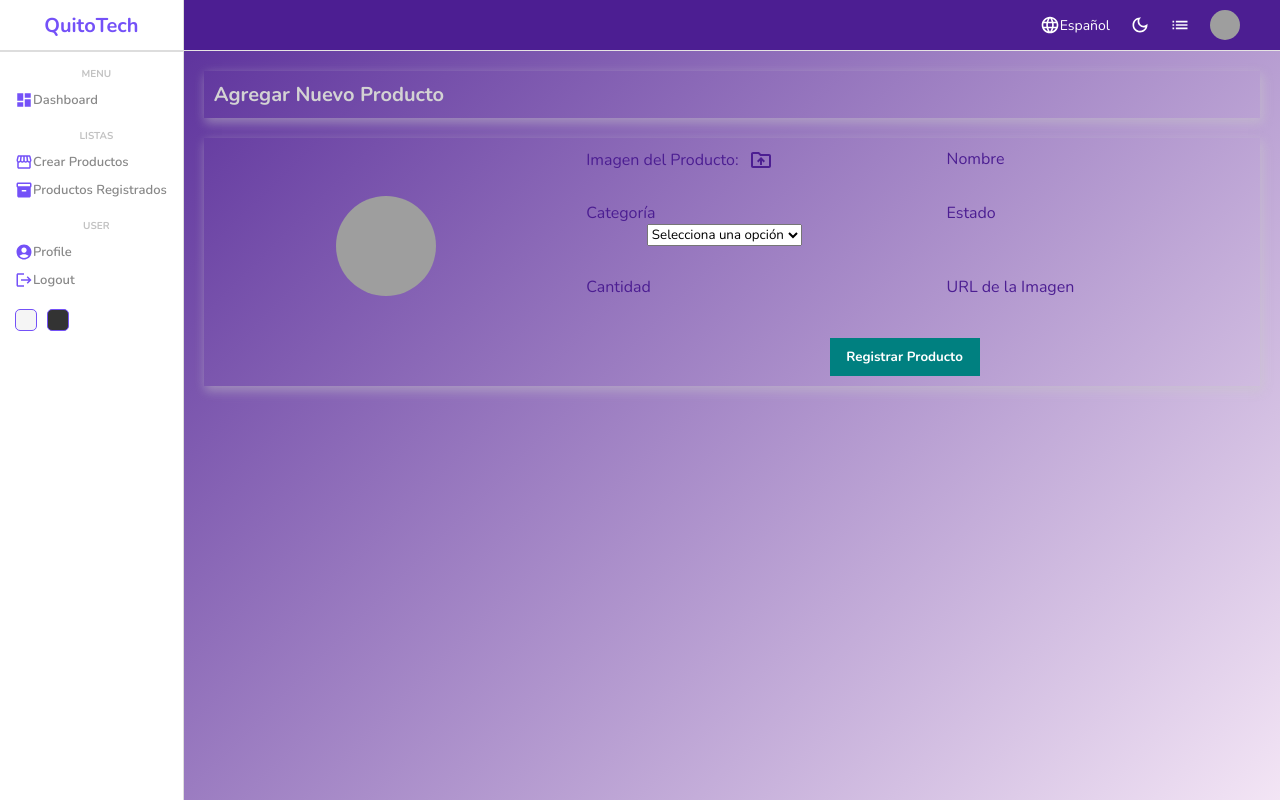
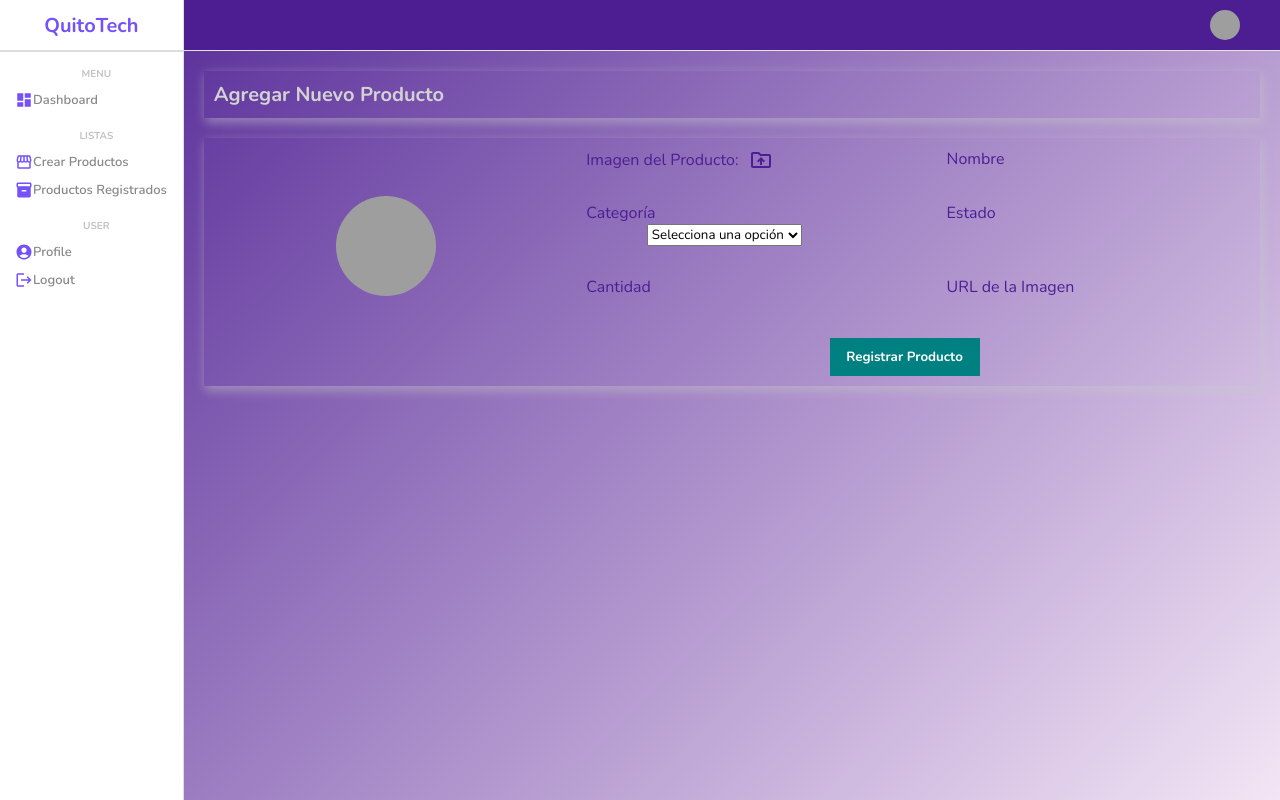
Before and after one commit to Kr-luis/Frontend-Propietario, a React (Vite) app: page /productos/add in a window 1280 px wide. Built offline with nearby package versions, Linux system fonts and the light colour scheme; grey boxes are pictures that could not be loaded.

Commit message:
evitar bug

```diff
--- a/src/components/navbar/Navbar.jsx
+++ b/src/components/navbar/Navbar.jsx
@@ -22,13 +22,13 @@ const Navbar = () => {
                     <SearchIcon/> */}
                 </div>
                 <div className="items">
-                    <div className="item">
+                    {/* <div className="item">
                         <LanguageIcon className="icon"/>
                         Español
                     </div>
                     <div className="item">
                         <DarkModeOutlinedIcon className="icon" onClick={() => dispatch({ type: "TOGGLE" })}/>
-                    </div>
+                    </div> */}
                     {/* <div className="item">
                         <FullscreenExitIcon className="icon"/>
                     </div> */}
@@ -40,9 +40,9 @@ const Navbar = () => {
                         <ChatBubbleOutlineIcon className="icon"/>
                         <div className="counter">2</div>
                     </div> */}
-                    <div className="item">
+                    {/* <div className="item">
                         <ListIcon className="icon"/>
-                    </div>
+                    </div> */}
                     <div className="item">
                         <Link to="/profile" style={{ textDecoration: "none" }}>
                             <img src="https://choicefineart.com/cdn/shop/products/portrait-series-bugs-bunny-983890.jpg?v=1688081893" alt="avatar" className="avatar"/>
--- a/src/components/sidebar/Sidebar.jsx
+++ b/src/components/sidebar/Sidebar.jsx
@@ -87,10 +87,10 @@ const Sidebar = () => {
                     </li>
                 </ul>
             </div>
-            <div className="bottom">
+            {/* <div className="bottom">
                 <div className="colorOption" onClick={() => dispatch({ type: "LIGHT" })}></div>
                 <div className="colorOption" onClick={() => dispatch({ type: "DARK" })}></div>
-            </div>
+            </div> */}
         </div>
     );
 }
```
